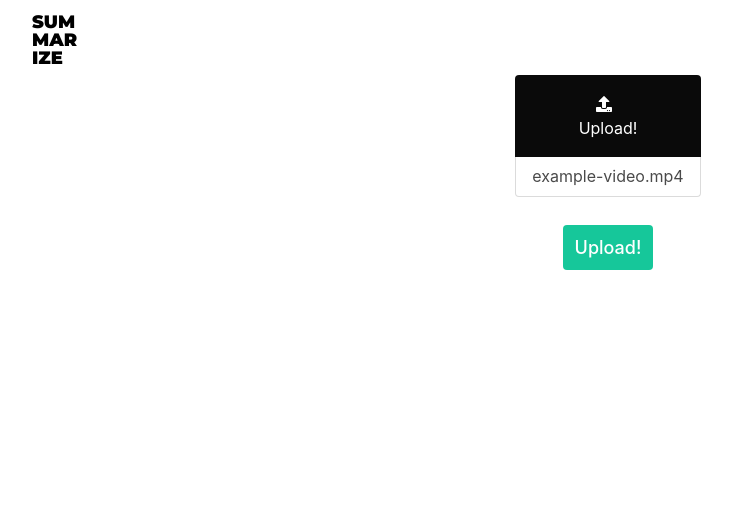
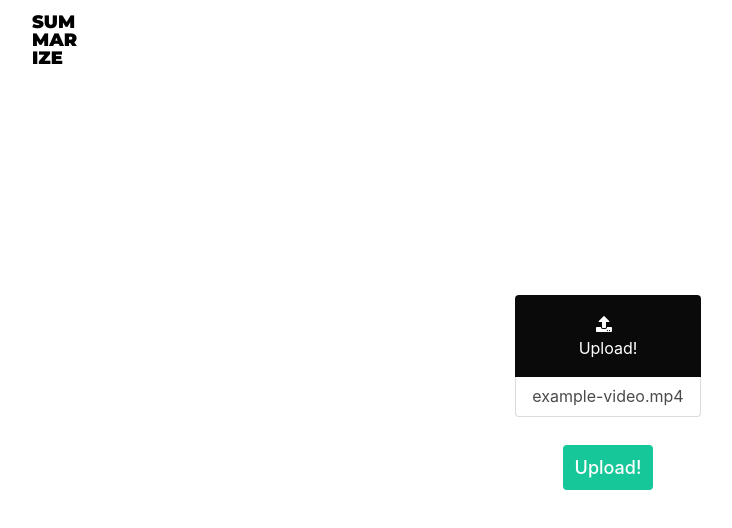
Before and after one commit to sksuryan/summarize-me-azure, a React (Create React App) app in the folder frontend/: page / in a window 1280 px wide. Shown: the top 528 px of the page, without its empty margins (32-764 px from the left). Built offline with nearby package versions, Linux system fonts and the light colour scheme.

Commit message:
🎉 adds grid for Video player and Transcript 🤦‍♂️ removes node_modules folder from root directory

```diff
--- a/frontend/package.json
+++ b/frontend/package.json
@@ -9,7 +9,7 @@
     "bulma": "^0.9.2",
     "react": "^17.0.1",
     "react-dom": "^17.0.1",
-    "react-router-dom": "^5.2.0",
+    "react-player": "^2.8.2",
     "react-scripts": "4.0.2",
     "sass": "^1.32.6",
     "styled-components": "^5.2.1",
--- a/frontend/src/App.js
+++ b/frontend/src/App.js
@@ -1,9 +1,10 @@
 import "bulma";
 import { useState } from "react";
 import styled from "styled-components";
-import Player from './components/Player'
+
 import Nav from "./components/Nav";
 import Upload from "./components/Upload";
+import Grid from "./components/Grid";
 
 const Container = styled.div`
   width: 90%;
@@ -19,7 +20,9 @@ const Body = styled.section`
   flex-direction: column;
 
   align-items: center;
-  justify-content: center;
+  justify-content: ${(props) => (props.video.name ? "initial" : "center")};
+
+  padding-top: 10vh;
 `;
 
 function App() {
@@ -27,9 +30,9 @@ function App() {
   return (
     <Container>
       <Nav />
-      <Body>
-        <Upload setVideo={setVideo} video={video} />
-        <Player video={video} />
+      <Body video={video}>
+        {!video.name && <Upload setVideo={setVideo} video={video} />}
+        {video.name && <Grid video={video} />}
       </Body>
     </Container>
   );
--- /dev/null
+++ b/frontend/src/components/Grid/index.js
@@ -0,0 +1,43 @@
+import { useRef } from "react";
+import styled from "styled-components";
+import Player from "../Player";
+import Transcript from "../Transcript";
+
+const Container = styled.section`
+  width: 100%;
+
+  margin-top: 16px;
+`;
+
+const SecondaryContainer = styled.div`
+  display: flex;
+
+  @media (max-width: 1200px) {
+    flex-direction: column;
+  }
+`;
+
+const VideoContainer = styled.div`
+  width: 70%;
+  height: min-content;
+  @media (max-width: 1200px) {
+    width: 100%;
+  }
+`;
+
+const Grid = ({ video }) => {
+  const videoContainer = useRef(null);
+
+  return (
+    <Container>
+      <SecondaryContainer>
+        <VideoContainer ref={videoContainer}>
+          <Player video={video} />
+        </VideoContainer>
+        <Transcript videoContainer={videoContainer} />
+      </SecondaryContainer>
+    </Container>
+  );
+};
+
+export default Grid;
--- a/frontend/src/components/Nav/styles.js
+++ b/frontend/src/components/Nav/styles.js
@@ -26,4 +26,8 @@ export const Logo = styled.h1`
 
     user-select: none;
   }
+
+  @media (max-width: 768px) {
+    font-size: 16px;
+  }
 `;
--- a/frontend/src/components/Player/index.js
+++ b/frontend/src/components/Player/index.js
@@ -1,17 +1,19 @@
-import React from 'react'
-import ReactPlayer from 'react-player/lazy'
+import React from "react";
+import ReactPlayer from "react-player/lazy";
 
 // Lazy load the YouTube player
 export default class Player extends React.Component {
-
-render(){
-console.log(this.props.video)
-return(
-<div>
-<ReactPlayer url={this.props.video.name!==undefined ? URL.createObjectURL(this.props.video):''}
-playing={true}
-controls/>
-</div>
-)
+  render() {
+    return (
+      <div>
+        <ReactPlayer
+          className="react-player"
+          url={URL.createObjectURL(this.props.video)}
+          width="100%"
+          height="100%"
+          controls
+        />
+      </div>
+    );
+  }
 }
-}
--- /dev/null
+++ b/frontend/src/components/Transcript/index.js
@@ -0,0 +1,48 @@
+import { useEffect, useState } from "react";
+import styled from "styled-components";
+
+const TranscriptContainer = styled.p`
+  width: 40%;
+  height: ${(props) => props.height}px;
+
+  font-family: var(--primary-font);
+  font-size: 16px;
+  font-weight: 500;
+  text-align: justify;
+
+  padding: 0 24px;
+  overflow-y: auto;
+
+  @media (max-width: 1200px) {
+    padding: 24px 0;
+    height: initial;
+    width: 100%;
+  }
+
+  @media (max-width: 768px) {
+    font-size: 14px;
+  }
+`;
+
+const Transcript = ({ videoContainer }) => {
+  const [height, setHeight] = useState(null);
+
+  useEffect(() => {
+    let { current } = videoContainer;
+    window.addEventListener("resize", () => setHeight(current.clientHeight));
+
+    return () =>
+      window.removeEventListener("resize", () =>
+        setHeight(current.clientHeight)
+      );
+    // eslint-disable-next-line
+  }, []);
+
+  return (
+    <TranscriptContainer height={height}>
+      Transcript shows up here 😇
+    </TranscriptContainer>
+  );
+};
+
+export default Transcript;
```
Also changed, not shown: 2 other files (tests, documents, lock files or other folders).
